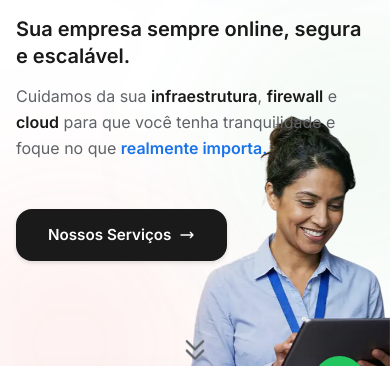
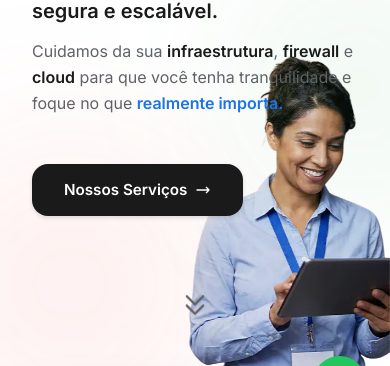
Before and after one commit to EzequielPaiva96/EzequielPaiva, a plain HTML site: page index.html in a window 390 px wide. Shown: the part 400-766 px from the top of the page. Drawn offline with Linux system fonts and the light colour scheme.

Commit message:
padding-top: mobo

```diff
--- a/style.css
+++ b/style.css
@@ -109,7 +109,7 @@
 /* ─── HERO SECTION ─── */
 .hero-section {
     position: fixed;
-    top: 0;
+    top: -60px;
     left: 0;
     width: 100%;
     height: 100vh;
@@ -729,7 +729,11 @@
 @media (max-width: 1024px) {
     .hero-section {
         background-image: url('assets/hero_back_mobo.webp');
-        background-position: center 58%;
+        position: center;
+        width: 100%;
+        padding-left: 1rem;
+        padding-right: 1rem;
+        padding-top: 50px;
     }
 
     .card {
@@ -737,11 +741,6 @@
         height: auto;
     }
 
-    .hero-content {
-        padding-top: 3px;
-        padding-bottom: 1rem;
-
-    }
 }
 
 @media (min-width: 1024px) {
```
